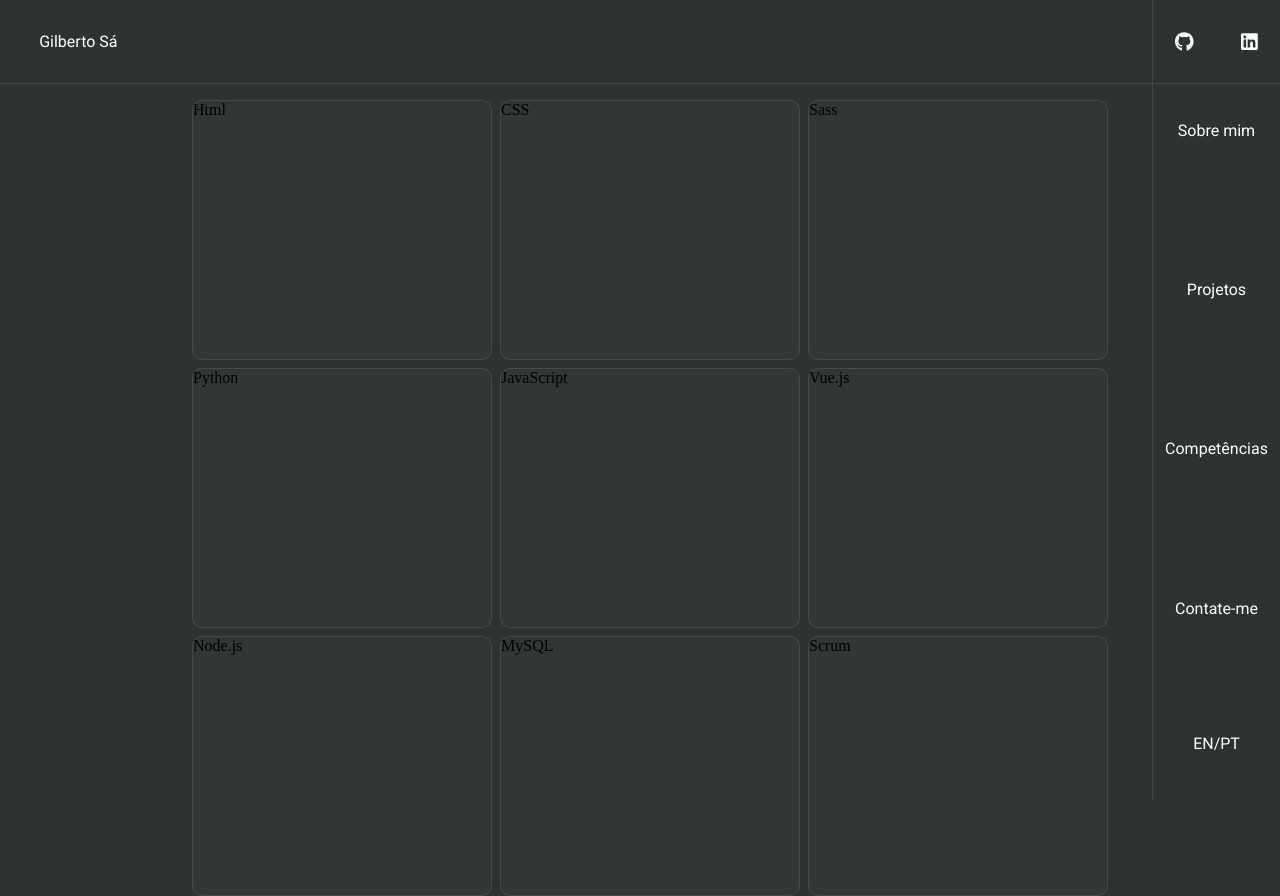
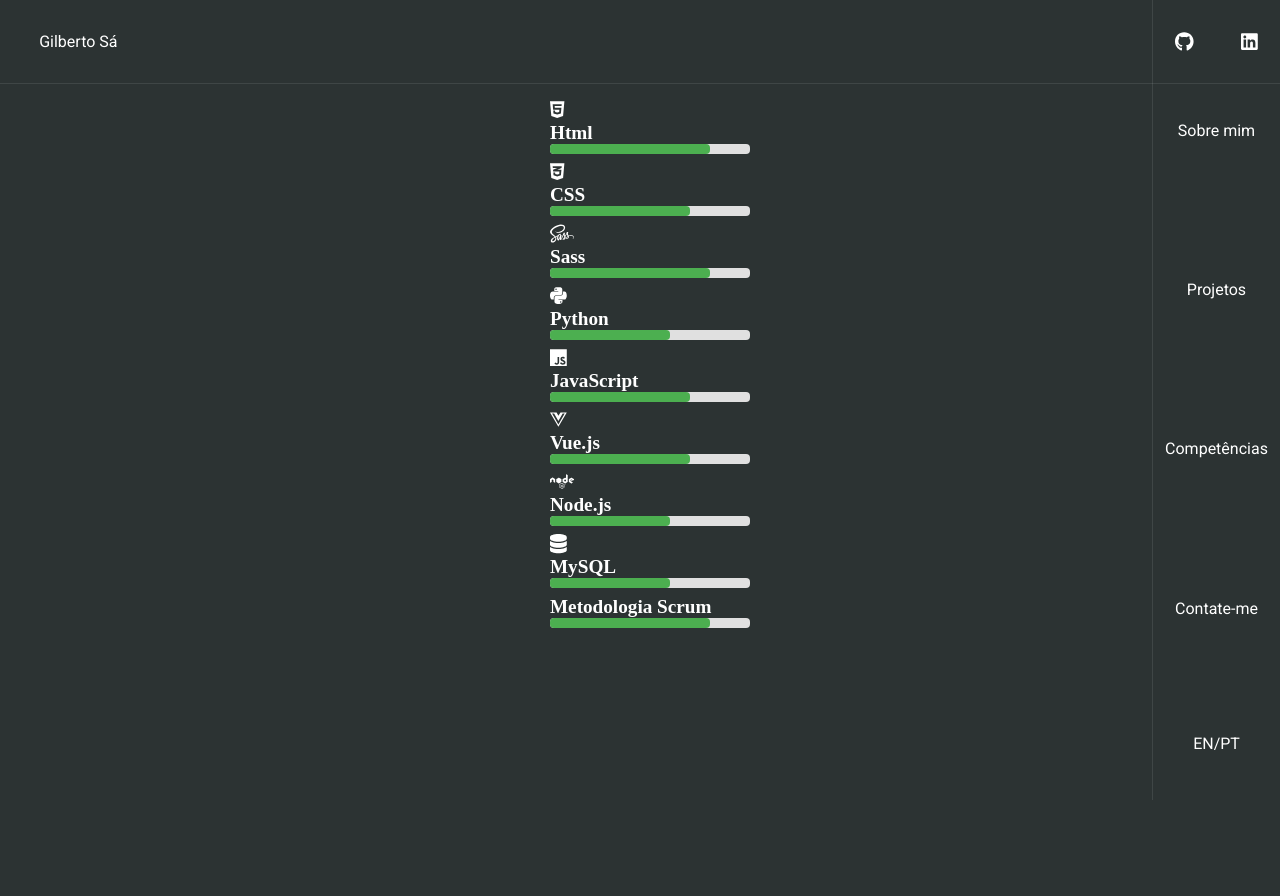
Before and after one commit to Gibasa/self-profile, a Vue app: page / in a window 1280 px wide. After the commit the page ends 800 px from the top, so only its background shows below. Built offline with nearby package versions, Linux system fonts and the light colour scheme.

Commit message:
iniciado a nova página de skills

```diff
--- a/src/assets/scss/_skills.scss
+++ b/src/assets/scss/_skills.scss
@@ -1,38 +1,28 @@
 .skills{
     display: flex;
+    flex-direction: column;
+    align-items: center;
     flex-wrap: wrap;
-    max-width: 916px;
-    width: calc(100% - 20px);
-    gap: 8px;
+    justify-content: space-between;
+    max-width: 800px;
+    margin: auto;
 }
 
-.skillCard{
-    background-color: rgba(255, 255, 255, 0.02);
-    border: 1px solid rgba(255, 255, 255, 0.1);
-    height: 260px;
-    width: 300px;
-    border-radius: 10px;
-    cursor: pointer;
-    position: relative;
-    &::before{
-        background: radial-gradient(
-            800px circle at var(--mouse-x) var(--mouse-y),
-            rgba(255, 255, 255, 0.06),
-            transparent 40%
-        );
-        border-radius: inherit;
-        content: "";
-        height: 100%;
-        left: 0px;
-        position: absolute;
-        top: 0px;
-        width: 100%;
-        z-index: 2;
-        opacity: 0;
-        transition: opacity 0.3s ease-in-out;
-    }
-    &:hover::before,
-    &:focus::before{
-        opacity: 1;
+.skill{
+    color: white;
+    font-size: 1.2rem;
+    font-weight: bold;
+    margin-bottom: 0.5rem;
+}
+
+.skillLevel{
+    background-color: #e0e0e0;
+    border-radius: 4px;
+    height: 10px;
+    width: 200px;
+    div{
+        background-color: #4caf50;
+        border-radius: 4px;
+        height: 10px;
     }
 }
--- a/src/components/main/skillsComponent.vue
+++ b/src/components/main/skillsComponent.vue
@@ -1,13 +1,11 @@
 <template>
-  <div class="skills" >
-    <div
-      class="skillCard"
-      v-for="skill in skills"
-      :key="skill.id"
-      :style="{ '--mouse-x': mouseX, '--mouse-y': mouseY }"
-      v-on:mousemove="handleOnMouseMove"
-    >
+  <div class="skills">
+    <div class="skill" v-for="skill in skills" :key="skill.id">
+      <font-awesome-icon :icon=skill.icon class="icons" />
       <div :class="skill.name">{{ skill.name }}</div>
+      <div class="skillLevel">
+        <div :style="{ width: `${skill.level * 10}%` }"></div>
+      </div>
     </div>
   </div>
 </template>
@@ -18,29 +16,16 @@
   data() {
     return {
       skills: [
-        { name: 'Html', site: 'https://www.w3schools.com/html/' },
-        { name: 'CSS', site: 'https://www.w3schools.com/css/default.asp' },
-        { name: 'Sass', site: 'https://sass-lang.com' },
-        { name: 'Python', site: 'https://www.python.org' },
-        { name: 'JavaScript', site: 'https://www.w3schools.com/js/' },
-        { name: 'Vue.js', site: 'https://vuejs.org' },
-        { name: 'Node.js', site: 'https://nodejs.org/en' },
-        { name: 'MySQL', site: 'https://www.mysql.com' },
-        { name: 'Scrum', site: 'https://www.scrum.org/resources/what-scrum-module' }
-      ],
-      mouseX: null,
-      mouseY: null,
-      currentTarget: null
-    }
-  },
-  methods: {
-    handleOnMouseMove(e) {
-      const rect = e.currentTarget.getBoundingClientRect()
-      const x = e.clientX - rect.left
-      const y = e.clientY - rect.top
-      this.mouseX = `${x}px`
-      this.mouseY = `${y}px`
-      this.currentTarget = e.target
+        { name: 'Html', site: 'https://www.w3schools.com/html/', level: 8, icon: "fa-brands fa-html5" },
+        { name: 'CSS', site: 'https://www.w3schools.com/css/default.asp', level: 7, icon: "fa-brands fa-css3-alt" },
+        { name: 'Sass', site: 'https://sass-lang.com', level: 8, icon: "fa-brands fa-sass" },
+        { name: 'Python', site: 'https://www.python.org', level: 6, icon: "fa-brands fa-python" },
+        { name: 'JavaScript', site: 'https://www.w3schools.com/js/', level: 7, icon: "fa-brands fa-js" },
+        { name: 'Vue.js', site: 'https://vuejs.org', level: 7, icon: "fa-brands fa-vuejs" },
+        { name: 'Node.js', site: 'https://nodejs.org/en', level: 6, icon: "fa-brands fa-node" },
+        { name: 'MySQL', site: 'https://www.mysql.com', level: 6, icon: "fa-solid fa-database" },
+        { name: 'Metodologia Scrum', site: 'https://www.scrum.org/resources/what-scrum-module', level: 8 }
+      ]
     }
   }
 }
--- a/src/main.js
+++ b/src/main.js
@@ -3,9 +3,10 @@
 // Font Awesome
 import { library } from '@fortawesome/fontawesome-svg-core'
 import { FontAwesomeIcon } from '@fortawesome/vue-fontawesome'
-import { faGithub, faLinkedin } from '@fortawesome/free-brands-svg-icons'
+import { faDatabase } from '@fortawesome/free-solid-svg-icons'
+import { faGithub, faLinkedin, faHtml5, faCss3Alt, faSass, faPython, faJs, faVuejs, faNode } from '@fortawesome/free-brands-svg-icons'
 
-library.add(faGithub, faLinkedin)
+library.add(faGithub, faLinkedin, faDatabase, faHtml5, faCss3Alt, faSass, faPython, faJs, faVuejs, faNode)
 
 const app = createApp(App)
 
```
